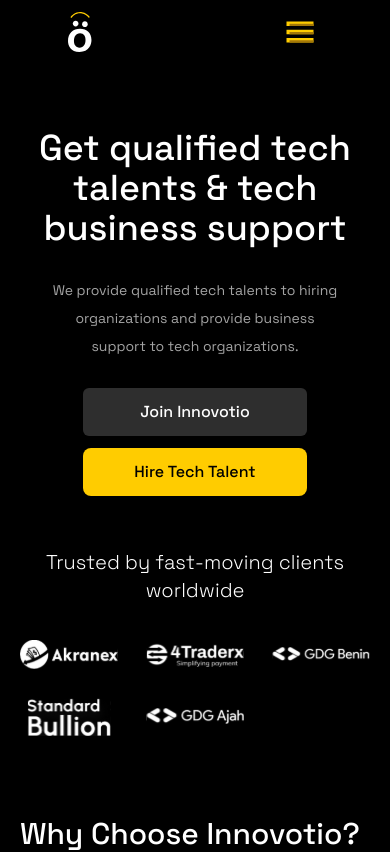
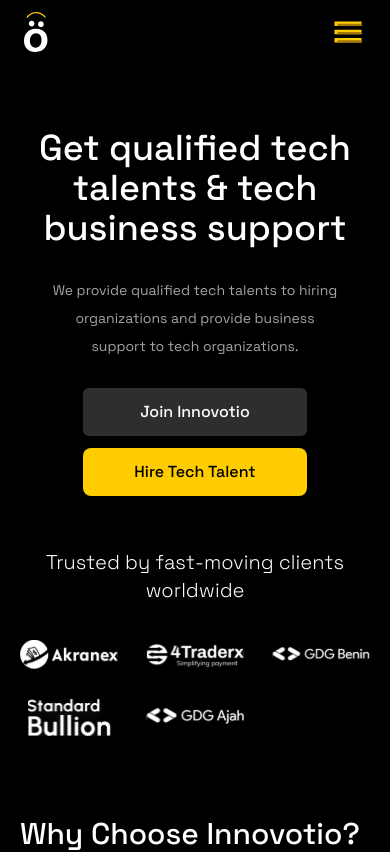
Before and after one commit to Innovotio/Innovotio-Website, a Next.js app: page / in a window 390 px wide. Shown: the top 852 px of the page. Built offline with nearby package versions, Linux system fonts and the light colour scheme.

Commit message:
fix: About page

```diff
--- a/src/components/Navbar.js
+++ b/src/components/Navbar.js
@@ -170,10 +170,10 @@
   };
 
   return (
-    <nav className=" overflow-x-hidden px-10 bg-black ">
-      <section className="cursor-pointer container mx-auto  flex 2xl:static w-12/12 xl:fixed lg:h-20 h-16 z-50 bg-black  text-white justify-between w-full lg:px-5  items-center py-2">
+    <nav className=" overflow-x-hidden  bg-black ">
+      <section className="cursor-pointer 2xl:container 2xl:mx-auto   flex 2xl:static w-12/12 xl:fixed lg:h-20 h-16 z-50 bg-black  text-white justify-between w-full lg:px-5  items-center py-2">
         <Link href="/">
-          <figure className="px-7 md:px-10 lg:px-0">
+          <figure className="px-6 md:px-10 lg:px-0">
             <Image
               src={Logo}
               alt="innovotio's logo"
@@ -219,7 +219,7 @@
         <div
           className={` ${
             nav ? "block" : "hidden"
-          } justify-between text-base  overflow-x-hidden px-5 tracking-wide lg:hidden top-16 absolute h-max z-50 bg-black w-full cursor-pointer `}
+          } justify-between text-base px-6 overflow-x-hidden  tracking-wide lg:hidden top-16 absolute h-max z-50 bg-black w-full cursor-pointer `}
         >
           <div className="mb-8 mt-4">
             <p className="text-sm text-nav font-light mb-5">FOR BUSINESS</p>
@@ -276,7 +276,7 @@
               </li>
             </ul>
           </div>
-          <div className="flex flex-wrap mb-40 lg:mb-0">
+          <div className="flex flex-wrap mb-48 lg:mb-0">
             <div className="mb-3  mr-10">
               <Link href="/jobapplication" legacyBehavior>
                 <BlackBtn text="Join Innovotio" />
@@ -298,7 +298,7 @@
         </div>
 
         <div
-          className="lg:hidden block cursor-pointer pr-8"
+          className="lg:hidden block cursor-pointer pr-6"
           onClick={handleNav}
         >
           {nav ? (
```
